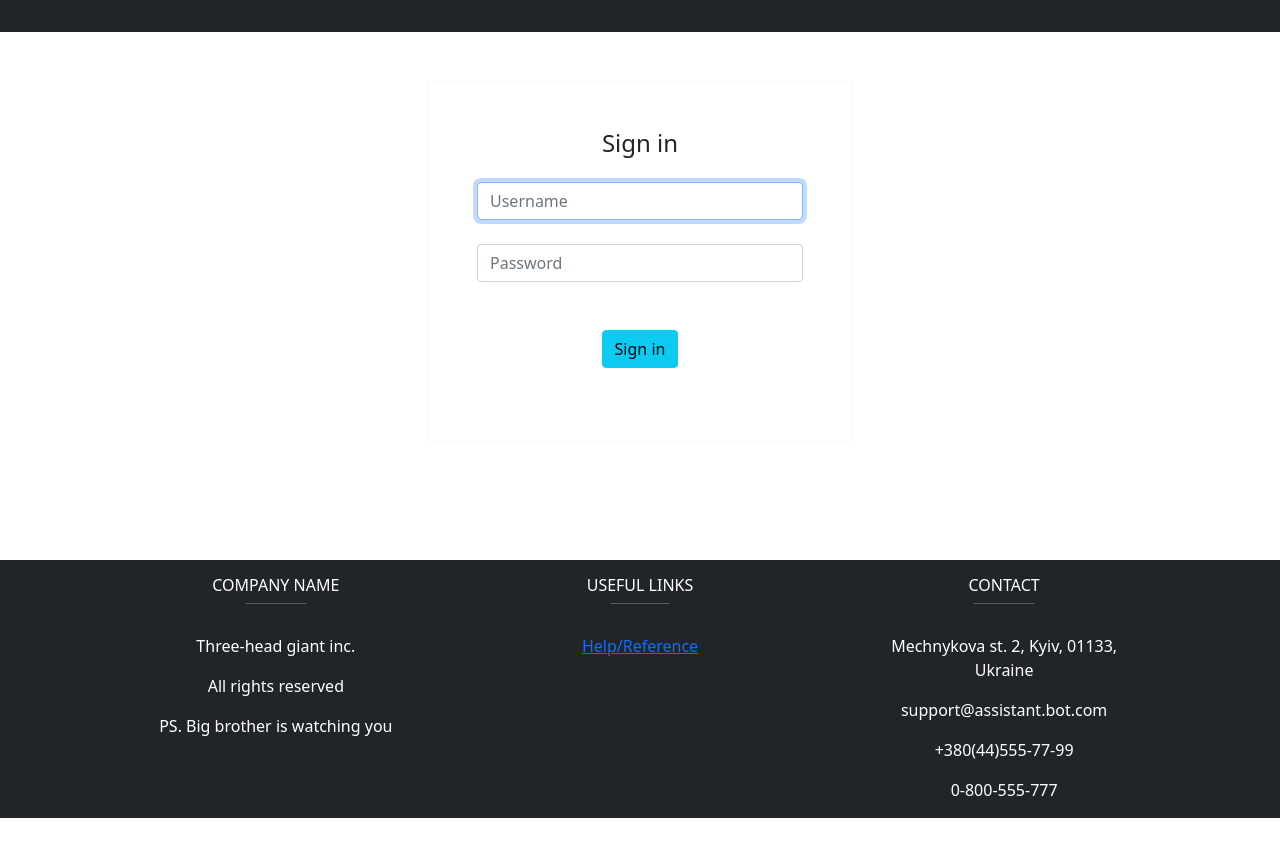
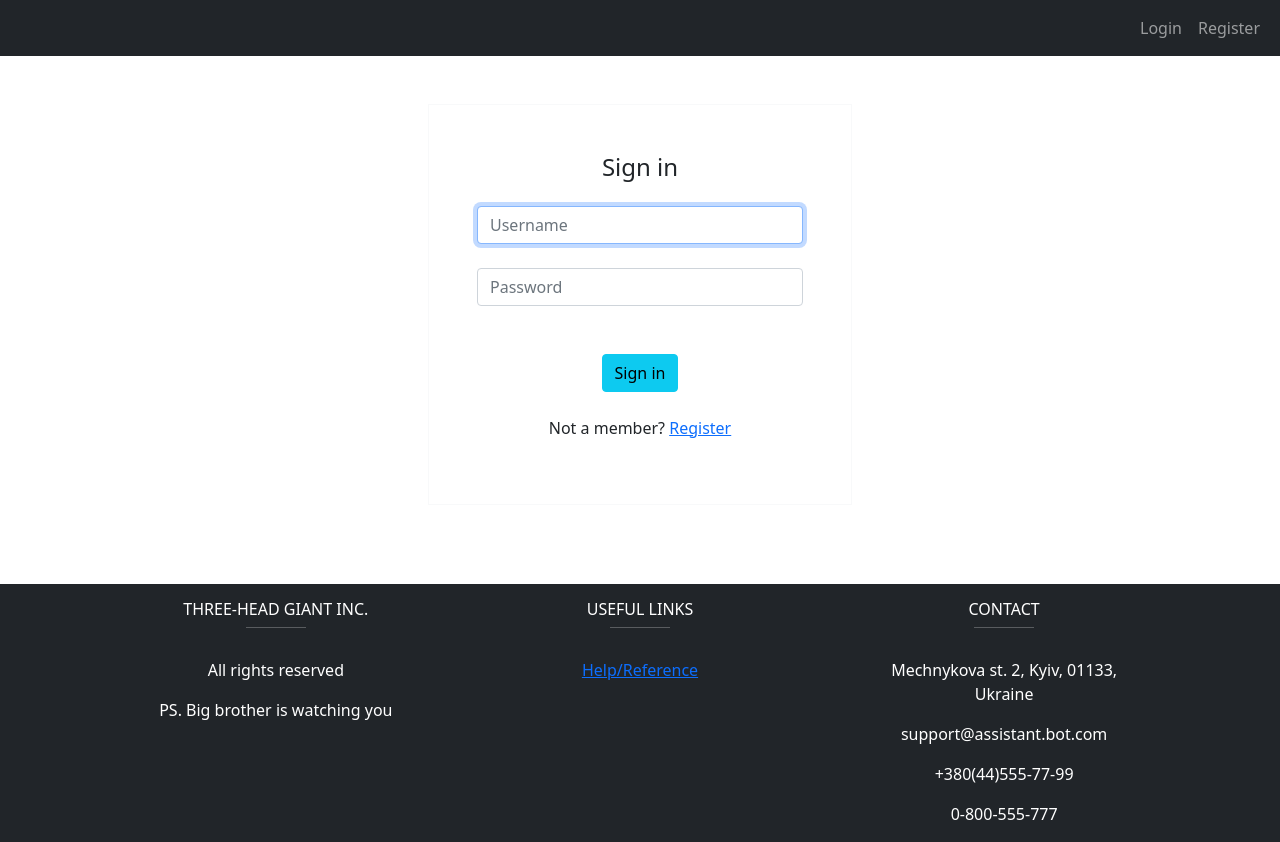
Before and after one commit to anfernee84/web_project_final, a Django app: page /login/ in a window 1280 px wide. Before the commit the page ends 818 px from the top, so only its background shows below. Run offline with Django 4.2, Linux system fonts and the light colour scheme; some libraries are stand-ins or nearby versions.

Commit message:
added homepage

```diff
--- a/templates/homepage.html
+++ b/templates/homepage.html
@@ -17,7 +17,7 @@
             <div class="collapse navbar-collapse" id="mynavbar">
                 <ul class="navbar-nav me-auto">
                     {% if request.user.is_authenticated %}
-                    <li class="nav-item"><a class="navbar-brand" href="{% url 'homepage' %}"><img src="{% static '/images/chatbot.png' %}" width="40" ></a></li>
+                    <li class="nav-item"><a class="navbar-brand" href="{% url 'homepage' %}"><img src="{% static '/images/chatbot.png' %}" width="40"></a></li>
                     <li class="nav-item"><a class="nav-link" href="{% url 'homepage' %}">Home</a></li>
                     <li class="nav-item"><a class="nav-link" href="{% url 'contacts' %}">Address book</a></li>
                     <li class="nav-item"><a class="nav-link" href="{% url 'notes' %}">Notes</a></li>
@@ -33,10 +33,10 @@
                     {% if request.user.is_authenticated %}
                         <li class="nav-item"><a class="nav-link" href="{% url 'logout' %}">Logout</a></li>
                     {% else %}
-{#                        <li class="nav-item"><a class="nav-link" href="{% url 'login' %}">Login</a></li>#}
-{#                        <li class="nav-item"><a class="nav-link" href="{% url 'register' %}">Register</a></li>#}
-                        <li class="nav-item"><a class="nav-link" href=""></a></li>
-                        <li class="nav-item"><a class="nav-link" href=""></a></li>
+                        <li class="nav-item"><a class="nav-link" href="{% url 'login' %}">Login</a></li>
+                        <li class="nav-item"><a class="nav-link" href="{% url 'register' %}">Register</a></li>
+{#                        <li class="nav-item"><a class="nav-link" href=""></a></li>#}
+{#                        <li class="nav-item"><a class="nav-link" href=""></a></li>#}
                     {% endif %}
                 </ul>
             </div>
@@ -62,9 +62,9 @@
           <!-- Grid column -->
             <div class="col-md-3 col-lg-4 col-xl-3 mx-auto mb-4">
             <!-- Content -->
-            <h6 class="text-uppercase font-weight-bold">Company name</h6>
+            <h6 class="text-uppercase font-weight-bold">Three-head giant inc.</h6>
             <hr class="deep-purple accent-2 mb-4 mt-0 d-inline-block mx-auto" style="width: 60px;">
-            <p>Three-head giant inc. {{ request.data }}</p>
+
             <p>All rights reserved</p>
             <p>PS. Big brother is watching you</p>
             </div>
--- a/templates/login.html
+++ b/templates/login.html
@@ -34,10 +34,10 @@
     <!-- Sign in button -->
     <button class="btn btn-info btn-block my-4" type="submit">Sign in</button>
 
-{#    <!-- Register -->#}
-{#    <p>Not a member?#}
-{#        <a href="{% url 'register' %}">Register</a>#}
-{#    </p>#}
+    <!-- Register -->
+    <p>Not a member?
+        <a href="{% url 'register' %}">Register</a>
+    </p>
 
 </form>
 
```
